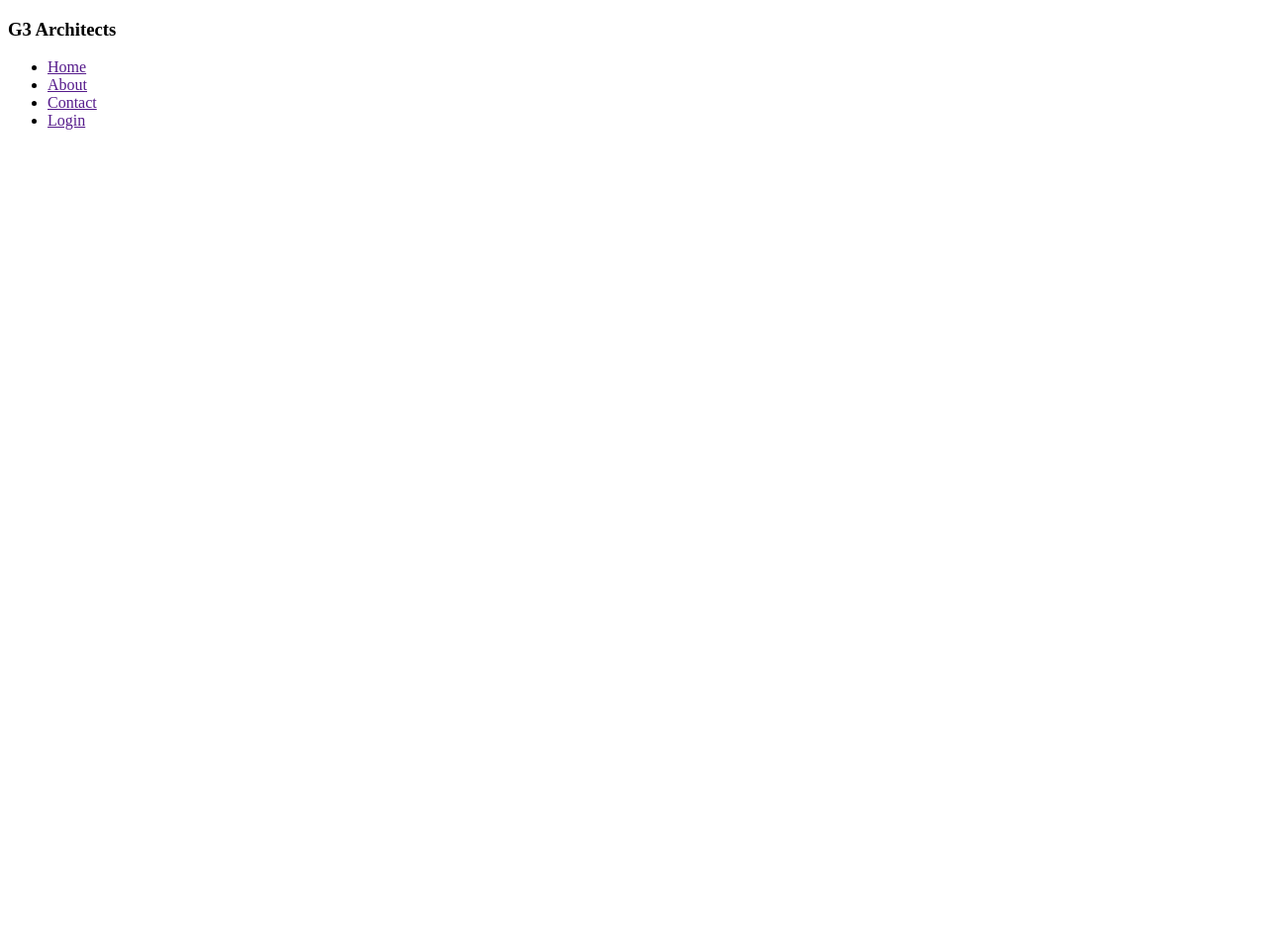
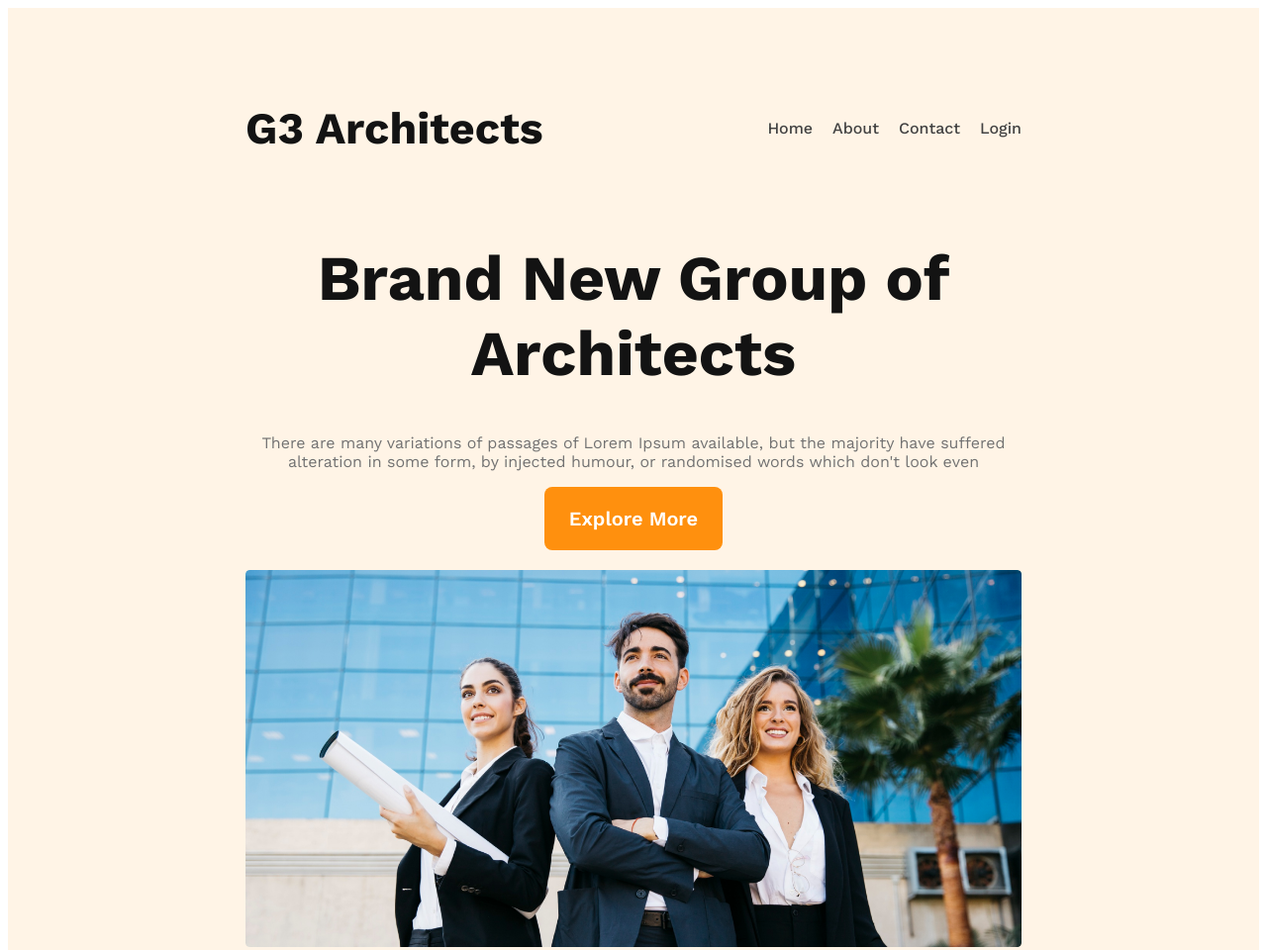
Before and after one commit to Sadiql/architect-website, a plain HTML site: page index.html in a window 1280 px wide. Shown: the top 960 px of the page at 99% size. Before the commit the page ends 800 px from the top, so only its background shows below. Drawn offline with nearby package versions, Linux system fonts and the light colour scheme.

Commit message:
create header

```diff
--- a/index.html
+++ b/index.html
@@ -9,7 +9,7 @@
 <body>
     <header class="header">
         <nav class="nav">
-            <h3 class="navigation-title">G3 Architects</h3>
+            <h3 class="nav-title">G3 Architects</h3>
             <ul>
                 <li><a href="">Home</a></li>
                 <li><a href="">About</a></li>
@@ -17,6 +17,14 @@
                 <li><a href="">Login</a></li>
             </ul>
         </nav>
+        <div class="banner">
+            <div class="banner-content">
+                <h1 class="banner-title">Brand New Group of Architects </h1>
+                <p class="banner-description">There are many variations of passages of Lorem Ipsum available, but the majority have suffered alteration in some form, by injected humour, or randomised words which don't look even</p>
+                <button class="btn-primary">Explore More</button>
+            </div>
+            <img src="images/banner.png" alt="">
+        </div>
 
     </header>
     <main>
--- a/styles/style.css
+++ b/styles/style.css
@@ -0,0 +1,80 @@
+@import url('https://fonts.googleapis.com/css2?family=Work+Sans:wght@400;500;600;700;800&display=swap');
+
+*{
+    font-family: 'Work Sans', sans-serif;
+}
+.btn-primary{
+    border-radius: 8px;
+    background: #FF900E;
+    color: #FFF;
+    text-align: center;
+    font-size: 1.25rem;
+    font-weight: 600;
+    padding: 20px 25px;
+    border: none;
+    cursor: pointer;
+}
+.header{
+    background-color: rgba(255, 144, 14, 0.10);
+    padding: 50px 240px;
+
+}
+.nav{
+    display: flex;
+    justify-content: space-between;
+    align-items: center;
+}
+.nav-title{
+    color:#131313;
+    font-size: 2.8rem;
+    font-weight: 700;
+}
+nav > ul{
+    display: flex;
+
+}
+nav li{
+    list-style: none;
+}
+nav li a{
+    text-decoration: none;
+    margin-left: 20px;
+    color: #424242;
+    font-weight: 500;
+    font: 1rem;
+}
+.banner-content{
+    max-width: 800px;
+    text-align: center;
+    margin: 0 auto;
+}
+.banner-title{
+    color:#131313;
+    font-size: 4rem;
+    font-weight: 700;
+}
+.banner-description{
+    color: #727272;
+    font-weight: 400;
+}
+.banner img{
+    width: 100%;
+    margin-top: 20px;
+}
+@media screen and (max-width: 576px){
+    .header{
+        padding: 20px;
+    }
+    .nav{
+        flex-direction: column;
+    }
+}
+@media screen and (min-width: 576px) and (max-width: 960px){
+
+    .header{
+        padding: 50px;
+    }
+    .nav{
+        flex-direction: column;
+    }
+}
```
